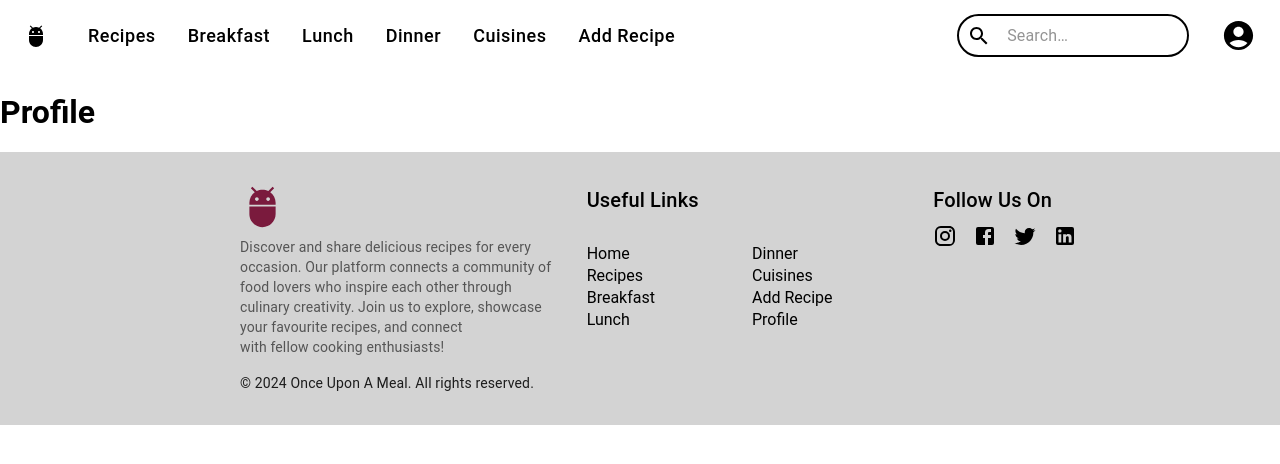
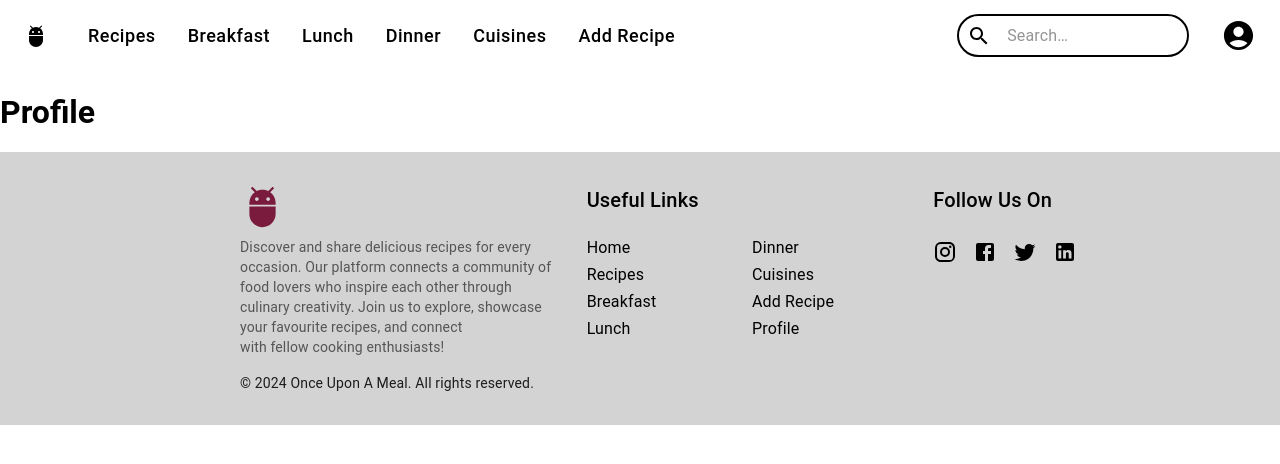
Before and after one commit to Michelle2317/COMP3170-Project, a React (Vite) app: page /profile in a window 1280 px wide. Shown: the top 464 px of the page. Built offline with nearby package versions, Linux system fonts and the light colour scheme.

Commit message:
fix hover and active styles for footer links

```diff
--- a/src/components/Footer.jsx
+++ b/src/components/Footer.jsx
@@ -25,36 +25,160 @@ export default function Footer() {
 
           <Grid item xs={12} sm={4}>
             <Typography variant="h6">Useful Links</Typography>
-            <Grid container spacing={2} sx={{ marginTop: '0.5rem' }}>
+            <Grid container spacing={2} sx={{ marginTop: '0rem' }}>
               <Grid item xs={6}>
-                <Link to="/home" style={{ display: 'block', textDecoration: 'none', color: 'inherit', margin: '0.2rem 0', ':hover': { color: 'var(--deep-pink)' }, ':active': { color: 'var(--brown-gray)' } }}>Home</Link>
-                <Link to="/recipes" style={{ display: 'block', textDecoration: 'none', color: 'inherit', margin: '0.2rem 0', ':hover': { color: 'var(--deep-pink)' }, ':active': { color: 'var(--brown-gray)' } }}>Recipes</Link>
-                <Link to="/breakfast" style={{ display: 'block', textDecoration: 'none', color: 'inherit', margin: '0.2rem 0', ':hover': { color: 'var(--deep-pink)' }, ':active': { color: 'var(--brown-gray)' } }}>Breakfast</Link>
-                <Link to="/lunch" style={{ display: 'block', textDecoration: 'none', color: 'inherit', margin: '0.2rem 0', ':hover': { color: 'var(--deep-pink)' }, ':active': { color: 'var(--brown-gray)' } }}>Lunch</Link>
+                <Link to="/home" style={{ textDecoration: 'none' }}>
+                  <Typography
+                    sx={{
+                      color: 'var(--black)',
+                      margin: '0.2rem 0',
+                      '&:hover': { color: 'var(--deep-pink)' },
+                      '&:active': { color: 'var(--brown-gray)' }
+                    }}
+                  >
+                    Home
+                  </Typography>
+                </Link>
+                <Link to="/recipes" style={{ textDecoration: 'none' }}>
+                  <Typography
+                    sx={{
+                      color: 'var(--black)',
+                      margin: '0.2rem 0',
+                      '&:hover': { color: 'var(--deep-pink)' },
+                      '&:active': { color: 'var(--brown-gray)' }
+                    }}
+                  >
+                    Recipes
+                  </Typography>
+                </Link>
+                <Link to="/breakfast" style={{ textDecoration: 'none' }}>
+                  <Typography
+                    sx={{
+                      color: 'var(--black)',
+                      margin: '0.2rem 0',
+                      '&:hover': { color: 'var(--deep-pink)' },
+                      '&:active': { color: 'var(--brown-gray)' }
+                    }}
+                  >
+                    Breakfast
+                  </Typography>
+                </Link>
+                <Link to="/lunch" style={{ textDecoration: 'none' }}>
+                  <Typography
+                    sx={{
+                      color: 'var(--black)',
+                      margin: '0.2rem 0',
+                      '&:hover': { color: 'var(--deep-pink)' },
+                      '&:active': { color: 'var(--brown-gray)' }
+                    }}
+                  >
+                    Lunch
+                  </Typography>
+                </Link>
               </Grid>
               <Grid item xs={6}>
-                <Link to="/dinner" style={{ display: 'block', textDecoration: 'none', color: 'inherit', margin: '0.2rem 0', ':hover': { color: 'var(--deep-pink)' }, ':active': { color: 'var(--brown-gray)' } }}>Dinner</Link>
-                <Link to="/cuisines" style={{ display: 'block', textDecoration: 'none', color: 'inherit', margin: '0.2rem 0', ':hover': { color: 'var(--deep-pink)' }, ':active': { color: 'var(--brown-gray)' } }}>Cuisines</Link>
-                <Link to="/addrecipe" style={{ display: 'block', textDecoration: 'none', color: 'inherit', margin: '0.2rem 0', ':hover': { color: 'var(--deep-pink)' }, ':active': { color: 'var(--brown-gray)' } }}>Add Recipe</Link>
-                <Link to="/profile" style={{ display: 'block', textDecoration: 'none', color: 'inherit', margin: '0.2rem 0', ':hover': { color: 'var(--deep-pink)' }, ':active': { color: 'var(--brown-gray)' } }}>Profile</Link>
+                <Link to="/dinner" style={{ textDecoration: 'none' }}>
+                  <Typography
+                    sx={{
+                      color: 'var(--black)',
+                      margin: '0.2rem 0',
+                      '&:hover': { color: 'var(--deep-pink)' },
+                      '&:active': { color: 'var(--brown-gray)' }
+                    }}
+                  >
+                    Dinner
+                  </Typography>
+                </Link>
+                <Link to="/cuisines" style={{ textDecoration: 'none' }}>
+                  <Typography
+                    sx={{
+                      color: 'var(--black)',
+                      margin: '0.2rem 0',
+                      '&:hover': { color: 'var(--deep-pink)' },
+                      '&:active': { color: 'var(--brown-gray)' }
+                    }}
+                  >
+                    Cuisines
+                  </Typography>
+                </Link>
+                <Link to="/addrecipe" style={{ textDecoration: 'none' }}>
+                  <Typography
+                    sx={{
+                      color: 'var(--black)',
+                      margin: '0.2rem 0',
+                      '&:hover': { color: 'var(--deep-pink)' },
+                      '&:active': { color: 'var(--brown-gray)' }
+                    }}
+                  >
+                    Add Recipe
+                  </Typography>
+                </Link>
+                <Link to="/profile" style={{ textDecoration: 'none' }}>
+                  <Typography
+                    sx={{
+                      color: 'var(--black)',
+                      margin: '0.2rem 0',
+                      '&:hover': { color: 'var(--deep-pink)' },
+                      '&:active': { color: 'var(--brown-gray)' }
+                    }}
+                  >
+                    Profile
+                  </Typography>
+                </Link>
               </Grid>
             </Grid>
           </Grid>
 
           <Grid item xs={12} sm={4}>
             <Typography variant="h6">Follow Us On</Typography>
-            <Box display="flex" justifyContent="flex-start" gap={2} sx={{ marginTop: '0.5rem' }}>
-              <a href="#instagram" style={{ color: 'inherit', display: 'flex', alignItems: 'center', ':hover': { color: 'var(--deep-pink)' }, ':active': { color: 'var(--brown-gray)' } }}>
-                <InstagramIcon />
+            <Box display="flex" justifyContent="flex-start" gap={2} sx={{ marginTop: '1.5rem' }}>
+              <a
+                href="#instagram"
+                style={{ textDecoration: 'none' }}
+              >
+                <InstagramIcon
+                  sx={{
+                    color: 'var(--black)',
+                    '&:hover': { color: 'var(--deep-pink)' },
+                    '&:active': { color: 'var(--brown-gray)' }
+                  }}
+                />
               </a>
-              <a href="#facebook" style={{ color: 'inherit', display: 'flex', alignItems: 'center', ':hover': { color: 'var(--deep-pink)' }, ':active': { color: 'var(--brown-gray)' } }}>
-                <FacebookIcon />
+              <a
+                href="#facebook"
+                style={{ textDecoration: 'none' }}
+              >
+                <FacebookIcon
+                  sx={{
+                    color: 'var(--black)',
+                    '&:hover': { color: 'var(--deep-pink)' },
+                    '&:active': { color: 'var(--brown-gray)' }
+                  }}
+                />
               </a>
-              <a href="#twitter" style={{ color: 'inherit', display: 'flex', alignItems: 'center', ':hover': { color: 'var(--deep-pink)' }, ':active': { color: 'var(--brown-gray)' } }}>
-                <TwitterIcon />
+              <a
+                href="#twitter"
+                style={{ textDecoration: 'none' }}
+              >
+                <TwitterIcon
+                  sx={{
+                    color: 'var(--black)',
+                    '&:hover': { color: 'var(--deep-pink)' },
+                    '&:active': { color: 'var(--brown-gray)' }
+                  }}
+                />
               </a>
-              <a href="#linkedin" style={{ color: 'inherit', display: 'flex', alignItems: 'center', ':hover': { color: 'var(--deep-pink)' }, ':active': { color: 'var(--brown-gray)' } }}>
-                <LinkedInIcon />
+              <a
+                href="#linkedin"
+                style={{ textDecoration: 'none' }}
+              >
+                <LinkedInIcon
+                  sx={{
+                    color: 'var(--black)',
+                    '&:hover': { color: 'var(--deep-pink)' },
+                    '&:active': { color: 'var(--brown-gray)' }
+                  }}
+                />
               </a>
             </Box>
           </Grid>
```
